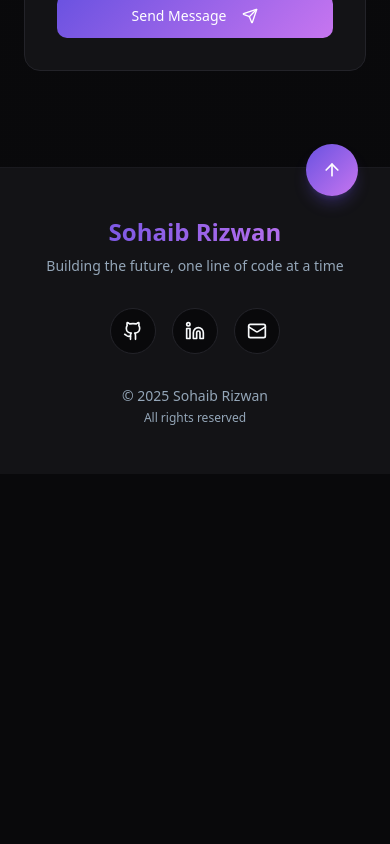
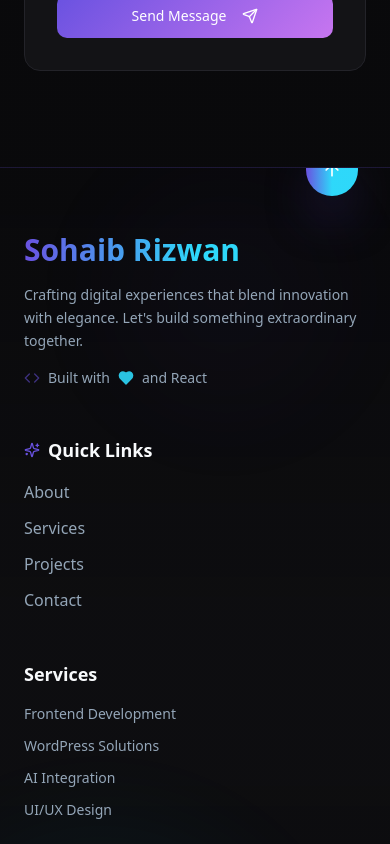
Before and after one commit to sohaibrizwan-dev/next-dev-os, a React (Vite) app: page / in a window 390 px wide. Shown: the part 11156-12000 px from the top of the page. Before the commit the page ends 11630 px from the top, so only its background shows below. Built offline with nearby package versions, Linux system fonts and the light colour scheme; the HTML template or start-up script is replaced by a standard one.

Commit message:
Add preloader and enhance footer

```diff
--- a/src/components/Footer.tsx
+++ b/src/components/Footer.tsx
@@ -1,29 +1,95 @@
-import { Github, Linkedin, Mail, ArrowUp } from "lucide-react";
+import { Github, Linkedin, Mail, ArrowUp, Heart, Code, Sparkles } from "lucide-react";
 
 const Footer = () => {
   const scrollToTop = () => {
     window.scrollTo({ top: 0, behavior: "smooth" });
   };
 
+  const quickLinks = [
+    { label: "About", id: "about" },
+    { label: "Services", id: "services" },
+    { label: "Projects", id: "projects" },
+    { label: "Contact", id: "contact" },
+  ];
+
+  const scrollToSection = (id: string) => {
+    document.getElementById(id)?.scrollIntoView({ behavior: "smooth" });
+  };
+
   return (
-    <footer className="relative border-t border-border/50 bg-card">
-      <div className="container mx-auto px-6 py-12">
-        <div className="flex flex-col md:flex-row justify-between items-center gap-8">
-          {/* Logo/Brand */}
-          <div className="text-center md:text-left">
-            <h3 className="text-2xl font-bold text-gradient mb-2">Sohaib Rizwan</h3>
-            <p className="text-muted-foreground text-sm">
-              Building the future, one line of code at a time
-            </p>
+    <footer className="relative border-t border-primary/20 bg-gradient-to-b from-background via-card/50 to-background overflow-hidden">
+      {/* Animated Background Elements */}
+      <div className="absolute inset-0 opacity-30">
+        <div className="absolute top-0 left-1/4 w-64 h-64 bg-primary/20 rounded-full blur-3xl animate-pulse" />
+        <div className="absolute bottom-0 right-1/4 w-96 h-96 bg-accent/20 rounded-full blur-3xl animate-pulse" style={{ animationDelay: "1s" }} />
       </div>
 
-          {/* Social Links */}
-          <div className="flex gap-4">
+      <div className="relative container mx-auto px-6 py-16">
+        {/* Top Section */}
+        <div className="grid grid-cols-1 md:grid-cols-2 lg:grid-cols-4 gap-12 mb-12">
+          {/* Brand Section */}
+          <div className="space-y-4">
+            <h3 className="text-3xl font-bold bg-gradient-to-r from-primary via-accent to-secondary bg-clip-text text-transparent mb-3 hover:scale-105 transition-transform cursor-pointer">
+              Sohaib Rizwan
+            </h3>
+            <p className="text-muted-foreground text-sm leading-relaxed">
+              Crafting digital experiences that blend innovation with elegance. Let's build something extraordinary together.
+            </p>
+            <div className="flex items-center gap-2 text-sm">
+              <Code className="w-4 h-4 text-primary animate-pulse" />
+              <span className="text-muted-foreground">Built with</span>
+              <Heart className="w-4 h-4 text-accent fill-accent animate-pulse" style={{ animationDelay: "0.5s" }} />
+              <span className="text-muted-foreground">and React</span>
+            </div>
+          </div>
+
+          {/* Quick Links */}
+          <div className="space-y-4">
+            <h4 className="text-lg font-semibold text-foreground flex items-center gap-2">
+              <Sparkles className="w-4 h-4 text-primary" />
+              Quick Links
+            </h4>
+            <ul className="space-y-3">
+              {quickLinks.map((link) => (
+                <li key={link.id}>
+                  <button
+                    onClick={() => scrollToSection(link.id)}
+                    className="text-muted-foreground hover:text-primary transition-all hover:translate-x-2 inline-block group"
+                  >
+                    <span className="relative">
+                      {link.label}
+                      <span className="absolute -bottom-1 left-0 w-0 h-0.5 bg-gradient-to-r from-primary to-accent transition-all group-hover:w-full" />
+                    </span>
+                  </button>
+                </li>
+              ))}
+            </ul>
+          </div>
+
+          {/* Services */}
+          <div className="space-y-4">
+            <h4 className="text-lg font-semibold text-foreground">Services</h4>
+            <ul className="space-y-3 text-sm">
+              <li className="text-muted-foreground hover:text-accent transition-colors cursor-pointer">Frontend Development</li>
+              <li className="text-muted-foreground hover:text-accent transition-colors cursor-pointer">WordPress Solutions</li>
+              <li className="text-muted-foreground hover:text-accent transition-colors cursor-pointer">AI Integration</li>
+              <li className="text-muted-foreground hover:text-accent transition-colors cursor-pointer">UI/UX Design</li>
+            </ul>
+          </div>
+
+          {/* Connect */}
+          <div className="space-y-4">
+            <h4 className="text-lg font-semibold text-foreground">Let's Connect</h4>
+            <p className="text-sm text-muted-foreground mb-4">
+              Ready to start your next project? Let's talk!
+            </p>
+            <div className="flex gap-3">
               <a
                 href="https://github.com"
                 target="_blank"
                 rel="noopener noreferrer"
-              className="p-3 rounded-full bg-background border border-border hover:border-primary hover:bg-primary/10 transition-all"
+                className="p-3 rounded-full bg-background/50 backdrop-blur-sm border border-primary/20 hover:border-primary hover:bg-primary/10 hover:scale-110 transition-all shadow-lg hover:shadow-primary/30"
+                aria-label="GitHub"
               >
                 <Github className="h-5 w-5" />
               </a>
@@ -31,26 +97,36 @@ const Footer = () => {
                 href="https://linkedin.com"
                 target="_blank"
                 rel="noopener noreferrer"
-              className="p-3 rounded-full bg-background border border-border hover:border-primary hover:bg-primary/10 transition-all"
+                className="p-3 rounded-full bg-background/50 backdrop-blur-sm border border-primary/20 hover:border-primary hover:bg-primary/10 hover:scale-110 transition-all shadow-lg hover:shadow-primary/30"
+                aria-label="LinkedIn"
               >
                 <Linkedin className="h-5 w-5" />
               </a>
               <a
                 href="mailto:contact@sohaibrizwan.dev"
-              className="p-3 rounded-full bg-background border border-border hover:border-accent hover:bg-accent/10 transition-all"
+                className="p-3 rounded-full bg-background/50 backdrop-blur-sm border border-accent/20 hover:border-accent hover:bg-accent/10 hover:scale-110 transition-all shadow-lg hover:shadow-accent/30"
+                aria-label="Email"
               >
                 <Mail className="h-5 w-5" />
               </a>
             </div>
+          </div>
+        </div>
 
-          {/* Copyright */}
-          <div className="text-center md:text-right">
+        {/* Divider */}
+        <div className="relative h-px bg-gradient-to-r from-transparent via-primary/50 to-transparent mb-8" />
+
+        {/* Bottom Section */}
+        <div className="flex flex-col md:flex-row justify-between items-center gap-4">
           <p className="text-sm text-muted-foreground">
-              © {new Date().getFullYear()} Sohaib Rizwan
+            © {new Date().getFullYear()} Sohaib Rizwan. All rights reserved.
           </p>
-            <p className="text-xs text-muted-foreground mt-1">
-              All rights reserved
-            </p>
+          <div className="flex items-center gap-6 text-sm text-muted-foreground">
+            <button className="hover:text-primary transition-colors">Privacy Policy</button>
+            <span className="text-primary/30">•</span>
+            <button className="hover:text-primary transition-colors">Terms of Service</button>
+            <span className="text-primary/30">•</span>
+            <button className="hover:text-primary transition-colors">Sitemap</button>
           </div>
         </div>
       </div>
@@ -58,10 +134,11 @@ const Footer = () => {
       {/* Scroll to Top Button */}
       <button
         onClick={scrollToTop}
-        className="absolute -top-6 right-8 p-4 rounded-full bg-gradient-primary hover:opacity-90 transition-all shadow-lg shadow-primary/30 group"
+        className="absolute -top-6 right-8 p-4 rounded-full bg-gradient-to-r from-primary via-accent to-secondary hover:scale-110 transition-all duration-300 shadow-2xl shadow-primary/50 group overflow-hidden"
         aria-label="Scroll to top"
       >
-        <ArrowUp className="h-5 w-5 text-white group-hover:scale-110 transition-transform" />
+        <div className="absolute inset-0 bg-gradient-to-r from-secondary via-accent to-primary opacity-0 group-hover:opacity-100 transition-opacity duration-300" />
+        <ArrowUp className="h-5 w-5 text-white relative z-10 group-hover:scale-110 transition-transform" />
       </button>
     </footer>
   );
--- /dev/null
+++ b/src/components/Preloader.tsx
@@ -0,0 +1,108 @@
+import { useEffect, useState } from "react";
+
+const Preloader = () => {
+  const [isLoading, setIsLoading] = useState(true);
+  const [progress, setProgress] = useState(0);
+
+  useEffect(() => {
+    // Simulate loading progress
+    const interval = setInterval(() => {
+      setProgress((prev) => {
+        if (prev >= 100) {
+          clearInterval(interval);
+          setTimeout(() => setIsLoading(false), 500);
+          return 100;
+        }
+        return prev + Math.random() * 15;
+      });
+    }, 150);
+
+    return () => clearInterval(interval);
+  }, []);
+
+  if (!isLoading) return null;
+
+  return (
+    <div className="fixed inset-0 z-[9999] flex items-center justify-center bg-background">
+      {/* Animated Background Gradient */}
+      <div className="absolute inset-0 bg-gradient-to-br from-primary/20 via-background to-accent/20 animate-gradient" />
+
+      {/* Particle Effects */}
+      <div className="absolute inset-0 overflow-hidden">
+        {[...Array(20)].map((_, i) => (
+          <div
+            key={i}
+            className="absolute w-1 h-1 bg-primary rounded-full animate-float opacity-50"
+            style={{
+              left: `${Math.random() * 100}%`,
+              top: `${Math.random() * 100}%`,
+              animationDelay: `${Math.random() * 3}s`,
+              animationDuration: `${3 + Math.random() * 4}s`,
+            }}
+          />
+        ))}
+      </div>
+
+      {/* Main Loader Content */}
+      <div className="relative z-10 flex flex-col items-center gap-8">
+        {/* Animated Logo/Icon */}
+        <div className="relative">
+          {/* Outer rotating ring */}
+          <div className="absolute inset-0 w-32 h-32 border-4 border-transparent border-t-primary border-r-accent rounded-full animate-spin" />
+
+          {/* Middle pulsing ring */}
+          <div className="absolute inset-2 w-28 h-28 border-4 border-transparent border-b-secondary border-l-primary rounded-full animate-spin" style={{ animationDirection: "reverse", animationDuration: "2s" }} />
+
+          {/* Inner glow */}
+          <div className="absolute inset-4 w-24 h-24 bg-gradient-to-br from-primary/30 via-accent/30 to-secondary/30 rounded-full blur-xl animate-pulse" />
+
+          {/* Center text */}
+          <div className="relative w-32 h-32 flex items-center justify-center">
+            <span className="text-4xl font-bold bg-gradient-to-r from-primary via-accent to-secondary bg-clip-text text-transparent animate-pulse">
+              SR
+            </span>
+          </div>
+        </div>
+
+        {/* Progress Bar */}
+        <div className="w-64 h-2 bg-card/50 rounded-full overflow-hidden backdrop-blur-sm border border-primary/20">
+          <div
+            className="h-full bg-gradient-to-r from-primary via-accent to-secondary transition-all duration-300 ease-out relative overflow-hidden"
+            style={{ width: `${progress}%` }}
+          >
+            <div className="absolute inset-0 bg-gradient-to-r from-transparent via-white/30 to-transparent animate-shimmer" />
+          </div>
+        </div>
+
+        {/* Loading Text */}
+        <div className="flex flex-col items-center gap-2">
+          <p className="text-sm text-muted-foreground animate-pulse">
+            Loading Experience...
+          </p>
+          <p className="text-2xl font-bold text-gradient">
+            {Math.round(progress)}%
+          </p>
+        </div>
+
+        {/* Decorative Elements */}
+        <div className="flex gap-2 mt-4">
+          {[0, 1, 2].map((i) => (
+            <div
+              key={i}
+              className="w-2 h-2 bg-primary rounded-full animate-bounce"
+              style={{ animationDelay: `${i * 0.15}s` }}
+            />
+          ))}
+        </div>
+      </div>
+
+      {/* Corner Decorations */}
+      <div className="absolute top-10 left-10 w-20 h-20 border-t-2 border-l-2 border-primary/30 rounded-tl-3xl animate-pulse" />
+      <div className="absolute top-10 right-10 w-20 h-20 border-t-2 border-r-2 border-accent/30 rounded-tr-3xl animate-pulse" style={{ animationDelay: "0.5s" }} />
+      <div className="absolute bottom-10 left-10 w-20 h-20 border-b-2 border-l-2 border-secondary/30 rounded-bl-3xl animate-pulse" style={{ animationDelay: "1s" }} />
+      <div className="absolute bottom-10 right-10 w-20 h-20 border-b-2 border-r-2 border-primary/30 rounded-br-3xl animate-pulse" style={{ animationDelay: "1.5s" }} />
+    </div>
+  );
+};
+
+export default Preloader;
--- a/src/index.css
+++ b/src/index.css
@@ -87,10 +87,15 @@ All colors MUST be HSL.
     animation: gradient-shift 8s ease infinite;
   }
 
-  @keyframes gradient-shift {
-    0%, 100% { background-position: 0% 50%; }
-    50% { background-position: 100% 50%; }
-  }
+@keyframes gradient-shift {
+  0%, 100% { background-position: 0% 50%; }
+  50% { background-position: 100% 50%; }
+}
+
+@keyframes shimmer {
+  0% { transform: translateX(-100%); }
+  100% { transform: translateX(100%); }
+}
 }
 
 @layer base {
--- a/src/pages/Index.tsx
+++ b/src/pages/Index.tsx
@@ -1,3 +1,4 @@
+import { useState, useEffect } from "react";
 import Navigation from "@/components/Navigation";
 import Hero from "@/components/Hero";
 import About from "@/components/About";
@@ -5,9 +6,23 @@ import Services from "@/components/Services";
 import Projects from "@/components/Projects";
 import Contact from "@/components/Contact";
 import Footer from "@/components/Footer";
+import Preloader from "@/components/Preloader";
 
 const Index = () => {
+  const [isLoading, setIsLoading] = useState(true);
+
+  useEffect(() => {
+    // Ensure minimum loading time for smooth experience
+    const timer = setTimeout(() => {
+      setIsLoading(false);
+    }, 2500);
+
+    return () => clearTimeout(timer);
+  }, []);
+
   return (
+    <>
+      <Preloader />
       <div className="min-h-screen bg-background text-foreground">
         <Navigation />
         <Hero />
@@ -17,6 +32,7 @@ const Index = () => {
         <Contact />
         <Footer />
       </div>
+    </>
   );
 };
 
```
Lines whose indentation alone changed are shown as unchanged.
